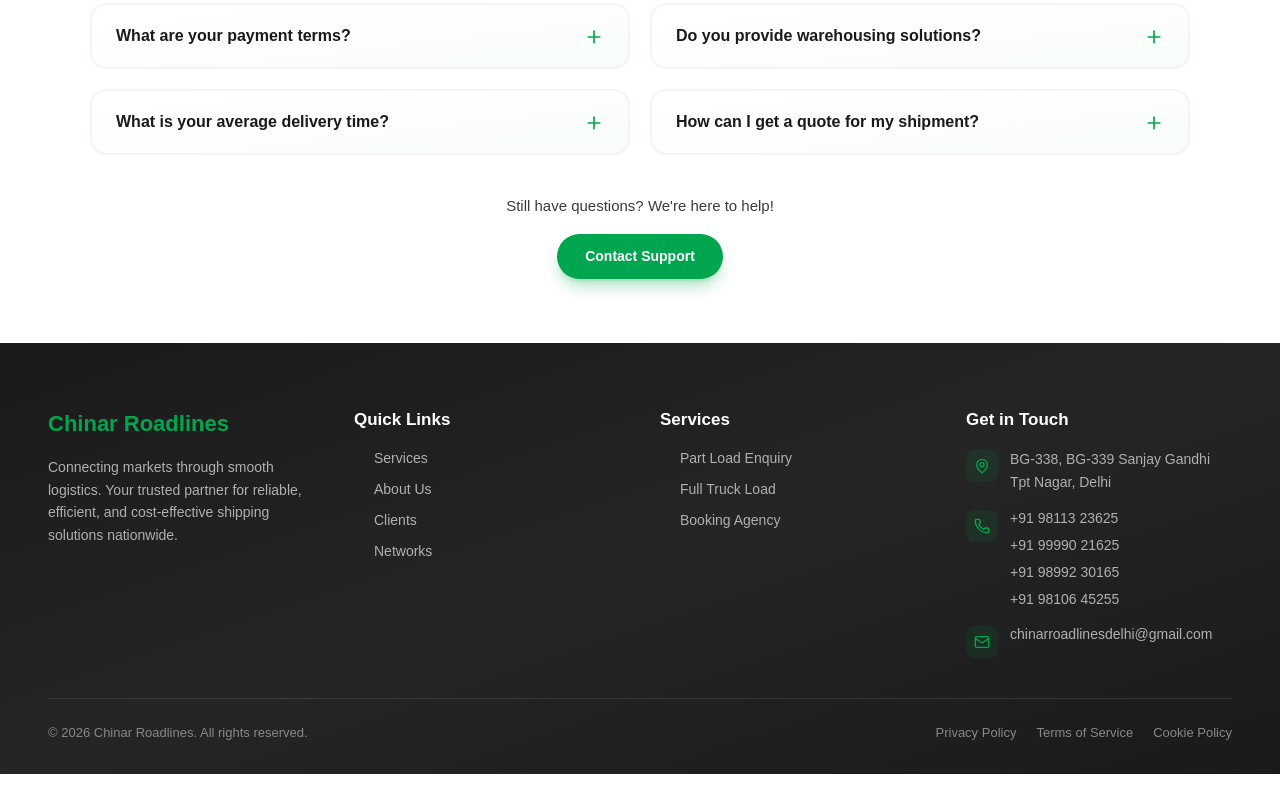
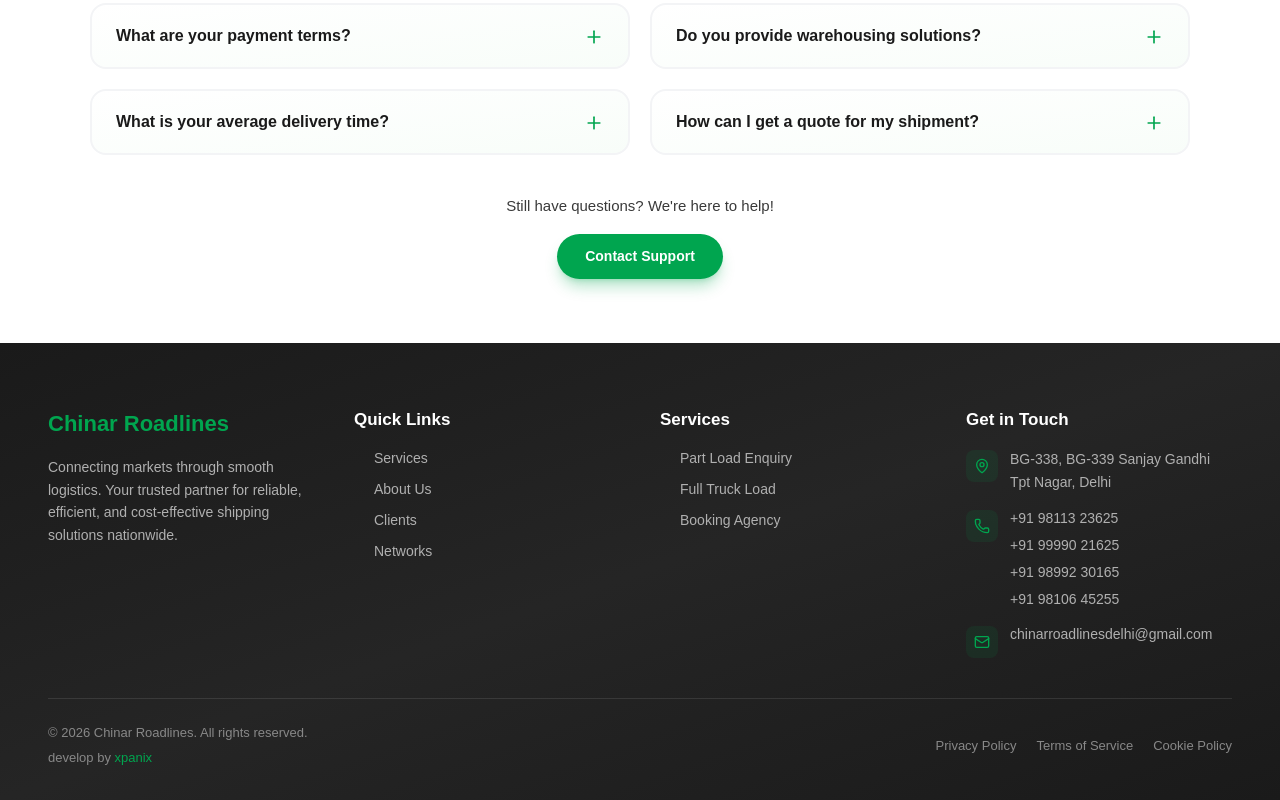
Before and after one commit to neha-kandari/Chinar, a React (Vite) app: page / in a window 1280 px wide. Shown: the part 9382-10182 px from the top of the page. Before the commit the page ends 10156 px from the top, so only its background shows below. Built offline with nearby package versions, Linux system fonts and the light colour scheme.

Commit message:
Modify footer links and add developer information
Updated footer links and added developer credit.

```diff
--- a/src/app/components/Footer.tsx
+++ b/src/app/components/Footer.tsx
@@ -47,7 +47,7 @@
               </li>
               <li>
                 <a
-                  href="/#about"
+                  href="#about"
                   className="font-['Poppins',sans-serif] text-[#b0b0b0] text-[13px] sm:text-[14px] hover:text-[#00A54F] transition-colors duration-300 flex items-center gap-2 group"
                 >
                   <ArrowRight className="w-3 h-3 opacity-0 group-hover:opacity-100 transition-opacity duration-300" />
@@ -56,7 +56,7 @@
               </li>
               <li>
                 <a
-                  href="/#clients"
+                  href="#testimonials"
                   className="font-['Poppins',sans-serif] text-[#b0b0b0] text-[13px] sm:text-[14px] hover:text-[#00A54F] transition-colors duration-300 flex items-center gap-2 group"
                 >
                   <ArrowRight className="w-3 h-3 opacity-0 group-hover:opacity-100 transition-opacity duration-300" />
@@ -88,7 +88,7 @@
             <ul className="space-y-2.5">
               <li>
                 <a
-                  href="/#services"
+                  href="#services"
                   className="font-['Poppins',sans-serif] text-[#b0b0b0] text-[13px] sm:text-[14px] hover:text-[#00A54F] transition-colors duration-300 flex items-center gap-2 group"
                 >
                   <ArrowRight className="w-3 h-3 opacity-0 group-hover:opacity-100 transition-opacity duration-300" />
@@ -97,7 +97,7 @@
               </li>
               <li>
                 <a
-                  href="/#services"
+                  href="#services"
                   className="font-['Poppins',sans-serif] text-[#b0b0b0] text-[13px] sm:text-[14px] hover:text-[#00A54F] transition-colors duration-300 flex items-center gap-2 group"
                 >
                   <ArrowRight className="w-3 h-3 opacity-0 group-hover:opacity-100 transition-opacity duration-300" />
@@ -106,7 +106,7 @@
               </li>
               <li>
                 <a
-                  href="/#services"
+                  href="#services"
                   className="font-['Poppins',sans-serif] text-[#b0b0b0] text-[13px] sm:text-[14px] hover:text-[#00A54F] transition-colors duration-300 flex items-center gap-2 group"
                 >
                   <ArrowRight className="w-3 h-3 opacity-0 group-hover:opacity-100 transition-opacity duration-300" />
@@ -175,9 +175,22 @@
         {/* Bottom Bar */}
         <div className="border-t border-white/10 pt-6">
           <div className="flex flex-col sm:flex-row items-center justify-between gap-4">
-            <p className="font-['Poppins',sans-serif] text-[#888] text-[12px] sm:text-[13px] text-center sm:text-left">
-              © {currentYear} Chinar Roadlines. All rights reserved.
-            </p>
+            <div className="flex flex-col items-center sm:items-start gap-1.5">
+              <p className="font-['Poppins',sans-serif] text-[#888] text-[12px] sm:text-[13px] text-center sm:text-left">
+                © {currentYear} Chinar Roadlines. All rights reserved.
+              </p>
+              <p className="font-['Poppins',sans-serif] text-[#888] text-[12px] sm:text-[13px] text-center sm:text-left">
+                develop by{" "}
+                <a
+                  href="https://www.xpanix.com/"
+                  target="_blank"
+                  rel="noopener noreferrer"
+                  className="text-[#00A54F] hover:underline transition-colors duration-300"
+                >
+                  xpanix
+                </a>
+              </p>
+            </div>
             <div className="flex gap-5">
               <a
                 href="#"
```
